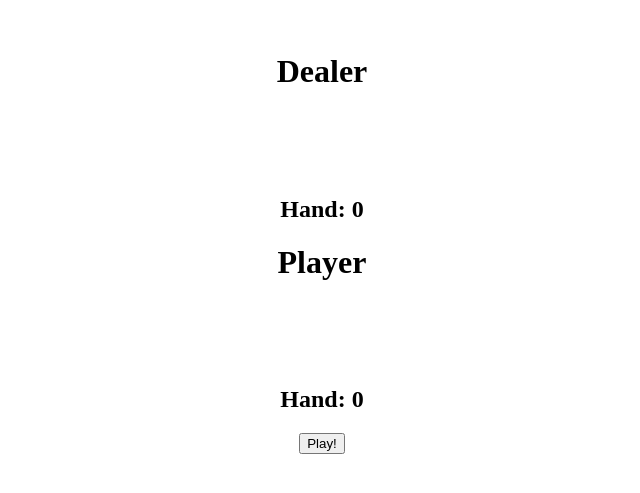
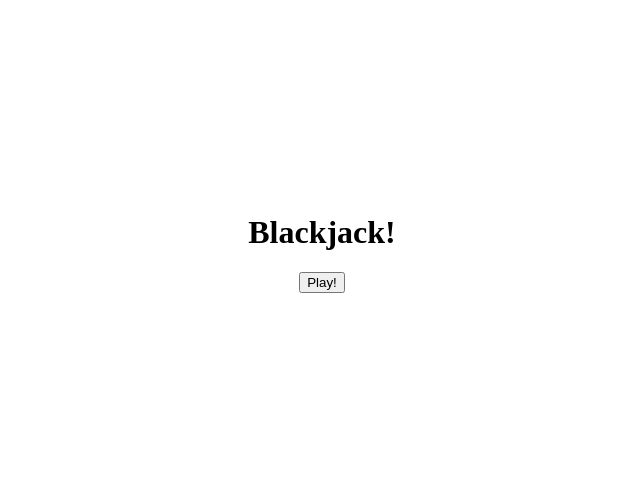
Before and after one commit to ploticio/blackjack, a React (Vite) app: page / in a window 1280 px wide. Shown: the part 157-650 px from the top of the page, without its empty margins (318-958 px from the left). Built offline with nearby package versions, Linux system fonts and the light colour scheme.

Commit message:
moved game state into status enum, added outcome display

```diff
--- a/src/App.tsx
+++ b/src/App.tsx
@@ -1,11 +1,9 @@
 import "./App.css";
-import CardHandsComponent from "./components/CardHandsComponent";
 import UIComponent from "./components/UIComponent";
 
 function App() {
   return (
     <div className="App">
-      <CardHandsComponent />
       <UIComponent />
     </div>
   );
--- a/src/components/CardComponent.tsx
+++ b/src/components/CardComponent.tsx
@@ -1,3 +1,4 @@
+import "../styles/CardComponent.css";
 import { Card, card_back } from "../utilities/cards";
 
 interface IProps {
@@ -7,7 +8,7 @@ interface IProps {
 export default function CardComponent({ card }: IProps) {
   return (
     <>
-      <div>
+      <div className="card">
         <img src={card.image} />
         <h2>{card.image !== card_back ? card.value : "?"}</h2>
       </div>
--- a/src/components/ControlsComponent.tsx
+++ b/src/components/Controls.tsx
@@ -1,52 +1,49 @@
 import { useEffect } from "react";
-import { useStore } from "../store/store";
+import { useStore, Status } from "../store/store";
 import { card_back } from "../utilities/cards";
 
-export default function ControlsComponent() {
+export default function Controls() {
   const resetHands = useStore((state) => state.resetHands);
   const playerHand = useStore((state) => state.playerHand);
-  const dealerHand = useStore((state) => state.dealerHand);
   const playerStanding = useStore((state) => state.playerStanding);
-  const playerBust = useStore((state) => state.playerBust);
-  const dealerBust = useStore((state) => state.dealerBust);
+  const playerSum = useStore((state) => state.getPlayerSum);
   const dealerSum = useStore((state) => state.getDealerSum);
+  const status = useStore((state) => state.status);
 
   const flipCard = useStore((state) => state.flipCard);
   const sample = useStore((state) => state.sample);
   const addToDealer = useStore((state) => state.addToDealer);
 
   const addToPlayer = useStore((state) => state.addToPlayer);
-  const setPlayerBust = useStore((state) => state.setPlayerBust);
-  const setDealerBust = useStore((state) => state.setDealerBust);
   const setPlayerStanding = useStore((state) => state.setPlayerStanding);
   const setHoleImg = useStore((state) => state.setHoleImg);
+  const setStatus = useStore((state) => state.setStatus);
 
   // Check for player busting
   useEffect(() => {
-    const sum = playerHand.reduce((acc, card) => acc + card.value, 0);
-    if (sum > 21) {
-      setPlayerBust(true);
-    }
-  }, [playerHand, setPlayerBust]);
+    if (playerSum() > 21) setStatus(Status.Loss);
+  }, [playerHand, playerSum, setStatus]);
 
   // Handle Player busting
   useEffect(() => {
-    if (playerBust) {
+    if (status == Status.Loss) {
       flipCard();
     }
-  }, [playerBust, flipCard]);
+  }, [status, flipCard, setStatus]);
 
   // Handle Player standing
   useEffect(() => {
     if (playerStanding) {
       flipCard();
-      while (dealerSum() < 17) {
-        const newCard = sample();
-        addToDealer(newCard);
+      while (dealerSum() < 17) addToDealer(sample());
+      if (dealerSum() > 21) setStatus(Status.Win);
+      else {
+        if (playerSum() > dealerSum()) setStatus(Status.Win);
+        else if (playerSum() < dealerSum()) setStatus(Status.Loss);
+        else setStatus(Status.Push);
       }
-      if (dealerSum() > 21) setDealerBust(true);
     }
-  }, [playerStanding, flipCard, dealerSum, addToDealer, sample, setDealerBust]);
+  }, [playerStanding, flipCard, dealerSum, playerSum, addToDealer, sample, setStatus]);
 
   const handleNewRound = () => {
     resetHands();
@@ -59,11 +56,8 @@ export default function ControlsComponent() {
 
     addToPlayer(sample());
     addToPlayer(sample());
-
-    setPlayerBust(false);
-    setDealerBust(false);
     setPlayerStanding(false);
-    console.log(dealerSum);
+    setStatus(Status.Playing);
   };
 
   return (
--- /dev/null
+++ b/src/components/Outcome.tsx
@@ -0,0 +1,12 @@
+import { useStore } from "../store/store";
+
+export default function Outcome() {
+  const status = useStore((state) => state.status);
+  return (
+    <>
+      <div>
+        <h1>{status}</h1>
+      </div>
+    </>
+  );
+}
--- a/src/components/StartMenu.tsx
+++ b/src/components/StartMenu.tsx
@@ -1,8 +1,8 @@
-import { useStore } from "../store/store";
+import { useStore, Status } from "../store/store";
 import { card_back } from "../utilities/cards";
 
 export default function StartMenu() {
-  const startGame = useStore((state) => state.startGame);
+  const setStatus = useStore((state) => state.setStatus);
   const shuffle = useStore((state) => state.shuffle);
   const sample = useStore((state) => state.sample);
   const addToDealer = useStore((state) => state.addToDealer);
@@ -10,7 +10,7 @@ export default function StartMenu() {
   const setHoleImg = useStore((state) => state.setHoleImg);
 
   const handleGameStart = () => {
-    startGame();
+    setStatus(Status.Playing);
 
     for (let i = 0; i < 10; i++) {
       shuffle();
--- a/src/components/UIComponent.tsx
+++ b/src/components/UIComponent.tsx
@@ -1,9 +1,18 @@
-import { useStore } from "../store/store";
-import ControlsComponent from "./ControlsComponent";
+import { useStore, Status } from "../store/store";
+import CardHandsComponent from "./CardHandsComponent";
+import Controls from "./Controls";
+import Outcome from "./Outcome";
 import StartMenu from "./StartMenu";
 
 export default function UIComponent() {
-  const startScreen = useStore((state) => state.startScreen);
+  const status = useStore((state) => state.status);
+  const ifOutcome = status === Status.Win || status === Status.Loss || status === Status.Push;
 
-  return <>{startScreen ? <StartMenu /> : <ControlsComponent />}</>;
+  return (
+    <>
+      {ifOutcome && <Outcome />}
+      {status === Status.Menu ? <h1>Blackjack!</h1> : <CardHandsComponent />}
+      {status === Status.Menu ? <StartMenu /> : <Controls />}
+    </>
+  );
 }
--- a/src/store/store.ts
+++ b/src/store/store.ts
@@ -1,6 +1,14 @@
 import { create } from "zustand";
 import { immer } from "zustand/middleware/immer";
 import { Card, deck } from "../utilities/cards";
+
+export enum Status {
+  Menu = "Menu",
+  Playing = "Playing",
+  Win = "Win!",
+  Loss = "Loss!",
+  Push = "Push!",
+}
 
 interface IState {
   shoe: Card[];
@@ -9,29 +17,26 @@ interface IState {
   discarded: Card[];
   bank: number;
   tempCard: Card;
-  startScreen: boolean;
   holeCardImg: string;
-  playerBust: boolean;
-  dealerBust: boolean;
   playerStanding: boolean;
+  status: Status;
 
   shuffle: () => void;
   sample: () => Card;
   addToPlayer: (newCard: Card) => void;
   addToDealer: (newCard: Card) => void;
   resetHands: () => void;
-  startGame: () => void;
   setHoleImg: (img: string) => void;
   flipCard: () => void;
-  setPlayerBust: (value: boolean) => void;
-  setDealerBust: (value: boolean) => void;
   setPlayerStanding: (value: boolean) => void;
+  getPlayerSum: () => number;
   getDealerSum: () => number;
+  setStatus: (status: Status) => void;
 }
 
 export const useStore = create<IState>()(
   immer((set, get) => ({
-    shoe: [...deck],
+    shoe: [...deck, ...deck, ...deck, ...deck],
     playerHand: [],
     dealerHand: [],
     discarded: [],
@@ -39,13 +44,11 @@ export const useStore = create<IState>()(
     tempCard: {} as Card,
     startScreen: true,
     holeCardImg: "",
-    playerBust: false,
     dealerBust: false,
     playerStanding: false,
+    status: Status.Menu,
 
     shuffle: () => {
-      console.log("shuffle running");
-
       set((state) => {
         state.shoe = state.shoe
           .map((card) => ({ card, sort: Math.random() }))
@@ -55,8 +58,6 @@ export const useStore = create<IState>()(
     },
 
     sample: () => {
-      console.log("sample running");
-
       set((state) => {
         if (state.shoe.length) {
           state.tempCard = state.shoe.pop()!;
@@ -66,14 +67,12 @@ export const useStore = create<IState>()(
     },
 
     addToPlayer: (newCard) => {
-      console.log("adding to player hand");
       set((state) => {
         state.playerHand.push(newCard);
       });
     },
 
     addToDealer: (newCard) => {
-      console.log("adding to dealer hand");
       set((state) => {
         state.dealerHand.push(newCard);
       });
@@ -88,12 +87,6 @@ export const useStore = create<IState>()(
       });
     },
 
-    startGame: () => {
-      set((state) => {
-        state.startScreen = false;
-      });
-    },
-
     setHoleImg: (img) => {
       set((state) => {
         state.holeCardImg = img;
@@ -101,23 +94,8 @@ export const useStore = create<IState>()(
     },
 
     flipCard: () => {
-      console.log("flipping card");
       set((state) => {
         state.dealerHand[state.dealerHand.length - 1].image = state.holeCardImg;
-      });
-    },
-
-    setPlayerBust: (value) => {
-      console.log(`Player Bust: ${value}`);
-      set((state) => {
-        state.playerBust = value;
-      });
-    },
-
-    setDealerBust: (value) => {
-      console.log(`Dealer Bust: ${value}`);
-      set((state) => {
-        state.dealerBust = value;
       });
     },
 
@@ -128,8 +106,19 @@ export const useStore = create<IState>()(
       });
     },
 
+    getPlayerSum: () => {
+      return get().playerHand.reduce((acc, card) => acc + card.value, 0);
+    },
+
     getDealerSum: () => {
       return get().dealerHand.reduce((acc, card) => acc + card.value, 0);
     },
+
+    setStatus: (status) => {
+      console.log(`Setting status: ${status}`);
+      set((state) => {
+        state.status = status;
+      });
+    },
   }))
 );
--- /dev/null
+++ b/src/styles/CardComponent.css
@@ -0,0 +1,4 @@
+.card {
+  margin-left: 5px;
+  margin-right: 5px;
+}
--- a/src/utilities/cards.ts
+++ b/src/utilities/cards.ts
@@ -58,10 +58,10 @@ import king_of_hearts from "../assets/cards/king_of_hearts.svg";
 export { default as card_back } from "../assets/cards/card_back.svg";
 
 enum Suit {
-  Club,
-  Spade,
-  Heart,
-  Diamond,
+  Club = "club",
+  Spade = "spade",
+  Heart = "heart",
+  Diamond = "diamond",
 }
 
 export interface Card {
```
Also changed, not shown: src/hooks/useGameStart.ts (deleted, +0 -30 lines).
